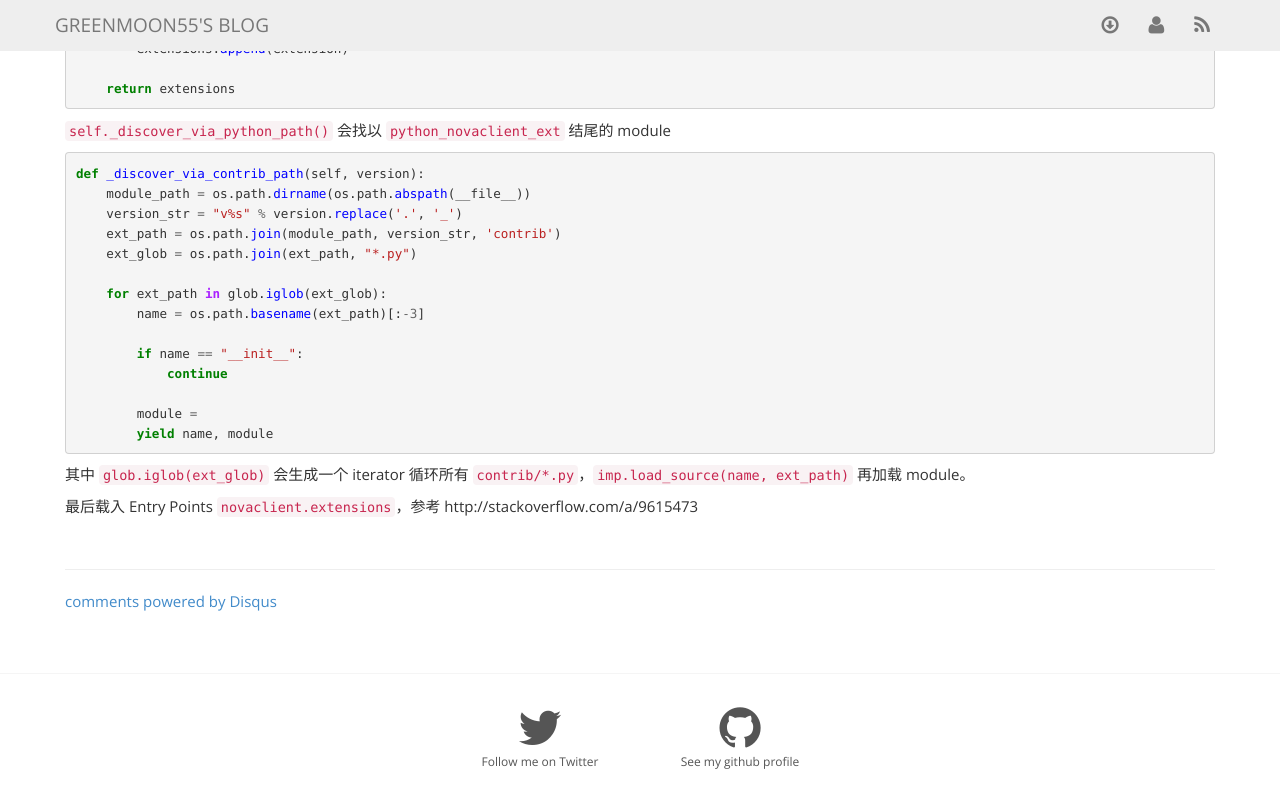
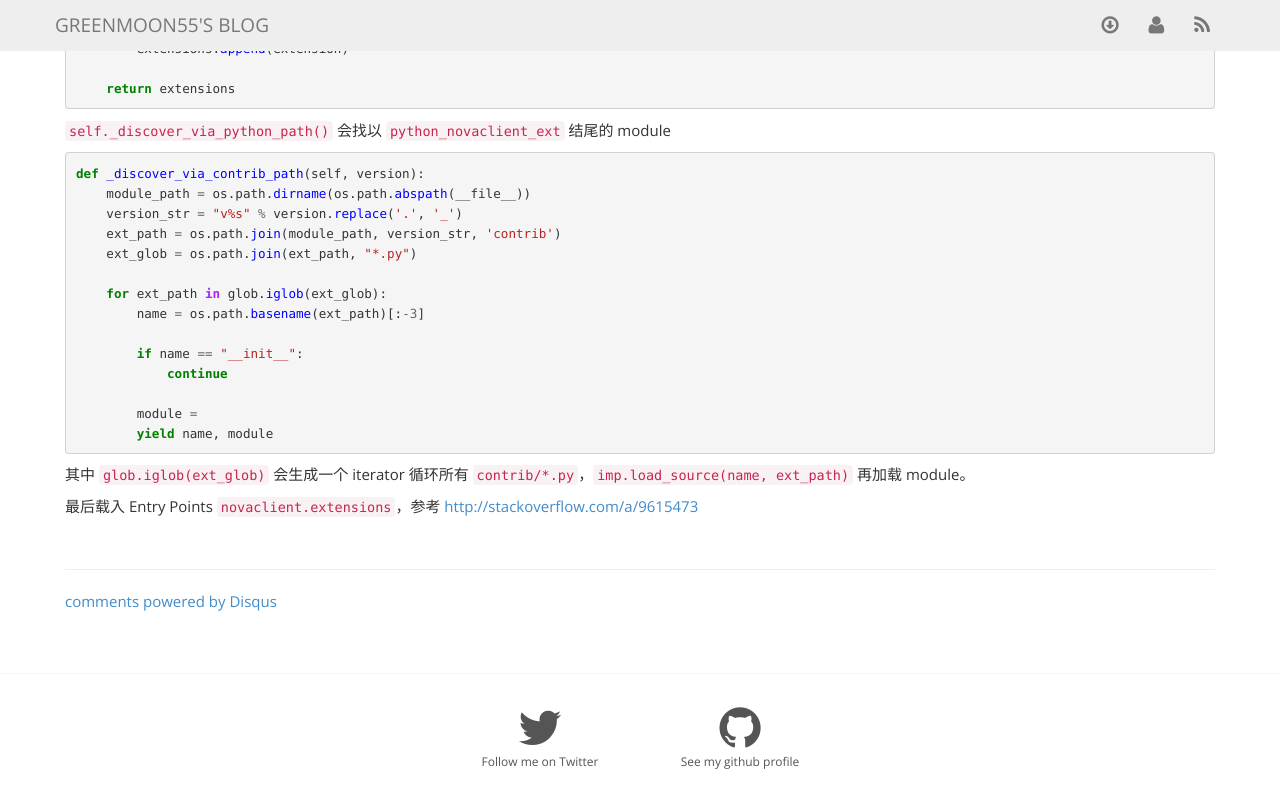
Before and after one commit to greenmoon55/greenmoon55.github.io, a Jekyll site: the page built from _posts/2014-10-28-python-novaclient.md, in a window 1280 px wide and 900 px high, scrolled down 742 px, cut to the strip 0-796 px from the top of the window. Built offline with Jekyll 4.4.1, drawn with Linux system fonts in a browser that asks for light colours; nearby versions of some CDN libraries; Markdown is read by kramdown in place of the engine named in the settings; comment, search, counter and statistics services are not loaded; some of the changed lines change nothing that is shown.

Commit message:
fix typo

````diff
--- a/_posts/2014-10-28-python-novaclient.md
+++ b/_posts/2014-10-28-python-novaclient.md
@@ -5,6 +5,7 @@
 ---
 
 `novaclient/v1_1/contrib`里可以加入新的指令，例如：
+
 ```python
 @utils.arg('server',
         metavar='<server>',
@@ -16,6 +17,7 @@
     utils.print_list(actions,
         ['Action', 'Request_ID', 'Message', 'Start_Time'], sortby_index=3)
 ```
+
 那这个函数是怎么被调用的呢
 
 
@@ -64,4 +66,4 @@
 ```
 其中 `glob.iglob(ext_glob)` 会生成一个 iterator 循环所有 `contrib/*.py`，`imp.load_source(name, ext_path)` 再加载 module。
 
-最后载入 Entry Points `novaclient.extensions`，参考 http://stackoverflow.com/a/9615473
+最后载入 Entry Points `novaclient.extensions`，参考 [http://stackoverflow.com/a/9615473](http://stackoverflow.com/a/9615473)
````
